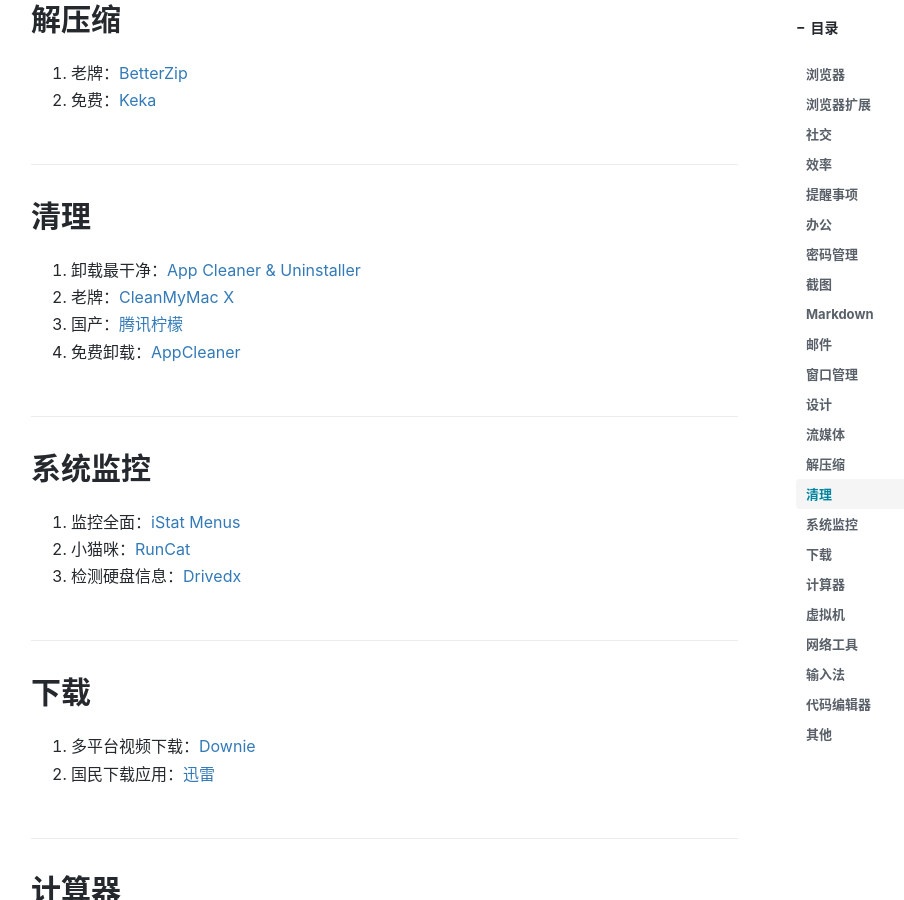
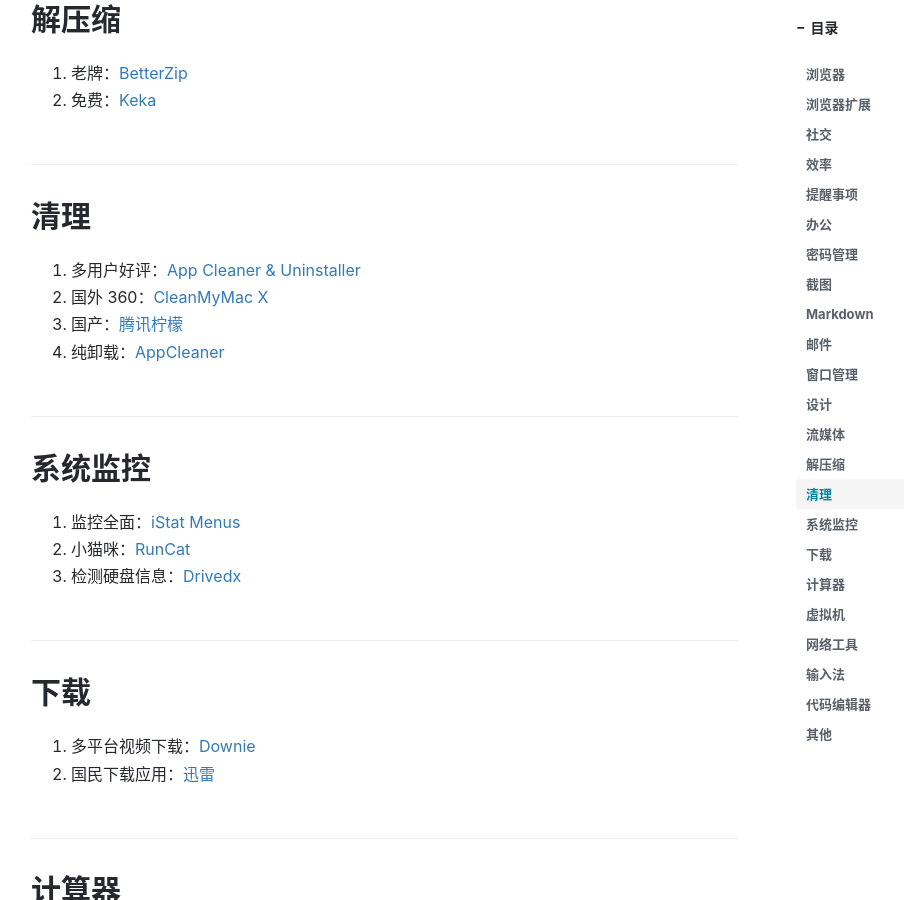
Before and after one commit to ssnhd/ssnhd.github.io, a Jekyll site: the page built from _posts/2022-8-27-mac-app.md, in a window 1280 px wide and 900 px high, scrolled down 4518 px. Shown: the whole window, without its empty margins (234-1138 px from the left). Built offline with Jekyll 4.4.1, drawn with Linux system fonts in a browser that asks for light colours; nearby versions of some CDN libraries; comment, search, counter and statistics services are not loaded.

Commit message:
Update 2022-8-27-mac-app.md

```diff
--- a/_posts/2022-8-27-mac-app.md
+++ b/_posts/2022-8-27-mac-app.md
@@ -120,10 +120,10 @@
 2. 免费：[Keka](https://www.keka.io/en/)
 
 ## 清理
-1. 卸载最干净：[App Cleaner & Uninstaller](https://nektony.com/mac-app-cleaner)
-2. 老牌：[CleanMyMac X](https://macpaw.com/cleanmymac)
+1. 多用户好评：[App Cleaner & Uninstaller](https://nektony.com/mac-app-cleaner)
+2. 国外 360：[CleanMyMac X](https://macpaw.com/cleanmymac)
 3. 国产：[腾讯柠檬](https://lemon.qq.com/)
-4. 免费卸载：[AppCleaner](https://freemacsoft.net/appcleaner/)
+4. 纯卸载：[AppCleaner](https://freemacsoft.net/appcleaner/)
 
 ## 系统监控
 1. 监控全面：[iStat Menus](https://bjango.com/mac/istatmenus/)
```
